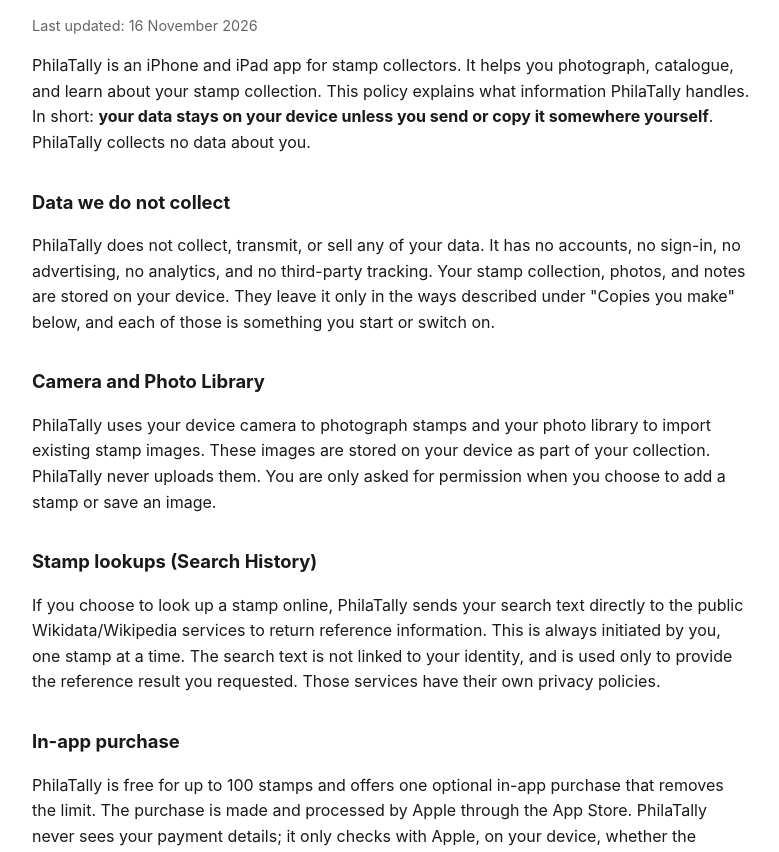
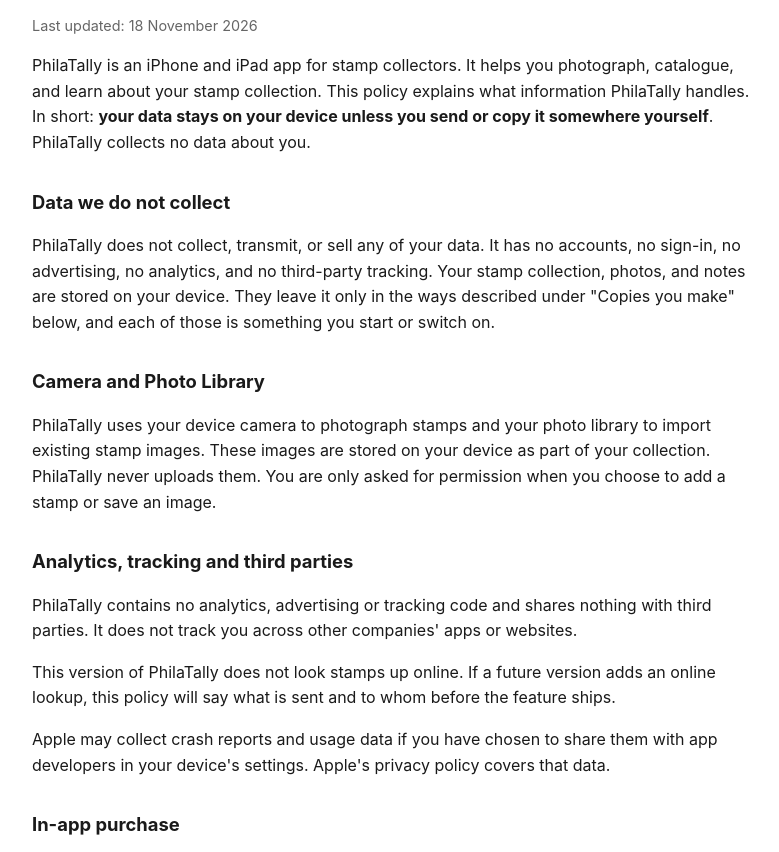
Before and after one commit to jsganesh/philatally-privacy, a plain HTML site: page index.html in a window 1280 px wide. Shown: the part 93-945 px from the top of the page, without its empty margins (248-1027 px from the left). Drawn offline with Linux system fonts and the light colour scheme.

Commit message:
Privacy policy: drop the Wikidata lookup section (18 Nov 2026)
Copied from jsganesh/StampScope docs/privacy.html (PR #143).

Co-Authored-By: Claude Opus 5.5 <noreply@anthropic.com>

```diff
--- a/index.html
+++ b/index.html
@@ -21,7 +21,7 @@
 </head>
 <body>
   <h1>PhilaTally Privacy Policy</h1>
-  <p class="updated">Last updated: 16 November 2026</p>
+  <p class="updated">Last updated: 18 November 2026</p>
 
   <p>PhilaTally is an iPhone and iPad app for stamp collectors. It helps you photograph,
   catalogue, and learn about your stamp collection. This policy explains what
@@ -43,13 +43,16 @@
   only asked for permission when you choose to add a stamp or save an
   image.</p>
 
-  <h2>Stamp lookups (Search History)</h2>
-  <p>If you choose to look up a stamp online, PhilaTally sends your search
-  text directly to the public Wikidata/Wikipedia services to return reference
-  information. This is always initiated by you, one stamp at a time. The
-  search text is not linked to your identity, and is used only to provide
-  the reference result you requested. Those services have their own privacy
-  policies.</p>
+  <h2>Analytics, tracking and third parties</h2>
+  <p>PhilaTally contains no analytics, advertising or tracking code and
+  shares nothing with third parties. It does not track you across other
+  companies' apps or websites.</p>
+  <p>This version of PhilaTally does not look stamps up online. If a future
+  version adds an online lookup, this policy will say what is sent and to
+  whom before the feature ships.</p>
+  <p>Apple may collect crash reports and usage data if you have chosen to
+  share them with app developers in your device's settings. Apple's privacy
+  policy covers that data.</p>
 
   <h2>In-app purchase</h2>
   <p>PhilaTally is free for up to 100 stamps and offers one optional in-app
@@ -102,7 +105,9 @@
   knowingly collect any personal information from children or anyone else.</p>
 
   <h2>Changes to this policy</h2>
-  <p>If this policy changes, the "Last updated" date above will be revised.</p>
+  <p>If this policy changes, the "Last updated" date above will be revised.
+  If a change affects what PhilaTally does with your data, the new policy
+  will be published before the app version that makes the change.</p>
 
   <h2>Contact</h2>
   <p>Questions about this policy? Contact us at
```
